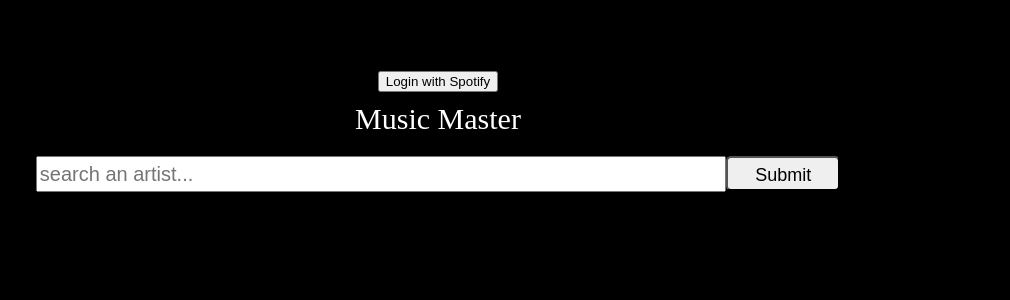
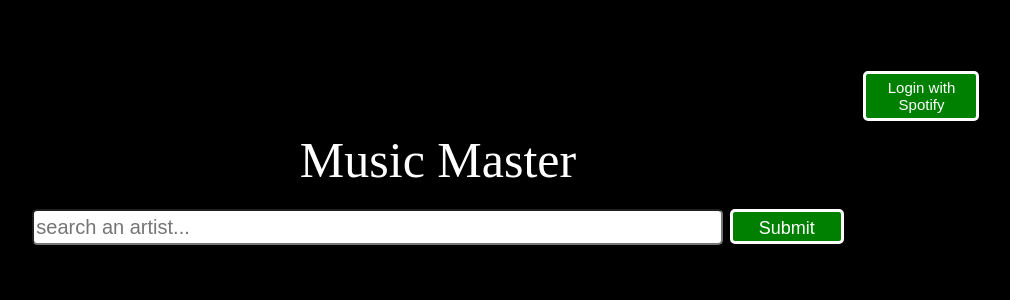
Before and after one commit to BuddhaTheChef/spotify-app, a React (Create React App) app: page / in a window 1280 px wide. Shown: the top 300 px of the page, without its empty margins (202-1212 px from the left). Built offline with nearby package versions, Linux system fonts and the light colour scheme; the HTML template or start-up script is replaced by a standard one; what spotify-web-api-js would draw is missing.

Commit message:
added features

```diff
--- a/src/App.css
+++ b/src/App.css
@@ -8,20 +8,35 @@
 }
 
 .App-title{
-  font-size: 30px;
+  font-size: 50px;
   margin-top: 10px;
+}
+.login-button{
+  margin-left: 85%;
+  background-color: green;
+  font-size: 15px;
+  color: white;
+  border: solid 3px white;
+  width: 116px;
+  border-radius: 5px;
+  height: 50px;
 }
 .input-area {
   width: 60%;
   font-size: 20px;
   height: 30px;
+  border-radius: 5px;
   margin-top: 20px;
   margin-bottom: 20px;
 }
 
 .submit-button {
   width: 10%;
+  margin-left: 7px;
   height: 35px;
+  background-color: green;
+  color: white;
+  border: solid 3px white;
   border-radius: 5px;
   font-size: 18px;
   padding-top: 4px;
@@ -30,6 +45,8 @@
 .profile {
   display: flex;
   justify-content: center;
+  margin-top: 31px;
+  margin-bottom: 35px;
 }
 
 .profile-info {
@@ -38,7 +55,7 @@
 }
 
 .profile-img {
-  width: 150px;
+  width: 240px;
   height: 150px;
   border: 3px solid #fff;
   border-radius: 75px;
@@ -46,15 +63,23 @@
 }
 
 .profile-name {
-  font-size: 26px;
+  font-size: 35px;
+margin-left: 50px;
+margin-bottom: 10px;
 }
 
 .profile-followers, .profile-genres {
   font-size: 18px;
+  margin-left: 50px;
+  padding: 5px;
 }
 
 /*GAlLERY */
 
+.gallery-title{
+  font-size: 30px;
+  margin-bottom: 25px;
+}
 .track {
   display: inline-block;
   width: 220px;
--- a/src/App.jsx
+++ b/src/App.jsx
@@ -87,7 +87,7 @@
     return (
       <div className="App">
         <a href='http://localhost:8888'>
-          <button>Login with Spotify</button>
+          <button className="login-button">Login with Spotify</button>
         </a>
 
         <div className="App-title">
@@ -109,8 +109,7 @@
                 <img alt="PROFILE" className="profile-img" src={artist.images[0].url}/>
                 <div className="profile-info">
                   <div className="profile-name">{artist.name}</div>
-                  <div className="profile-followers">{artist.followers.total}
-                    followers</div>
+                  <div className="profile-followers">{artist.followers.total} followers</div>
                   <div className="profile-genres">
                     {artist.genres.map((genre, k) => {
                       genre = genre !== artist.genres[artist.genres.length - 1]
--- a/src/Gallery.jsx
+++ b/src/Gallery.jsx
@@ -7,7 +7,7 @@
     const tracks = this.props.tracks;
     return (
       <div>
-        <div>Gallery</div>
+        <div className="gallery-title">Gallery</div>
         {tracks.map((track, k) => {
           const trackImg = track.album.images[0].url;
           return (
```
